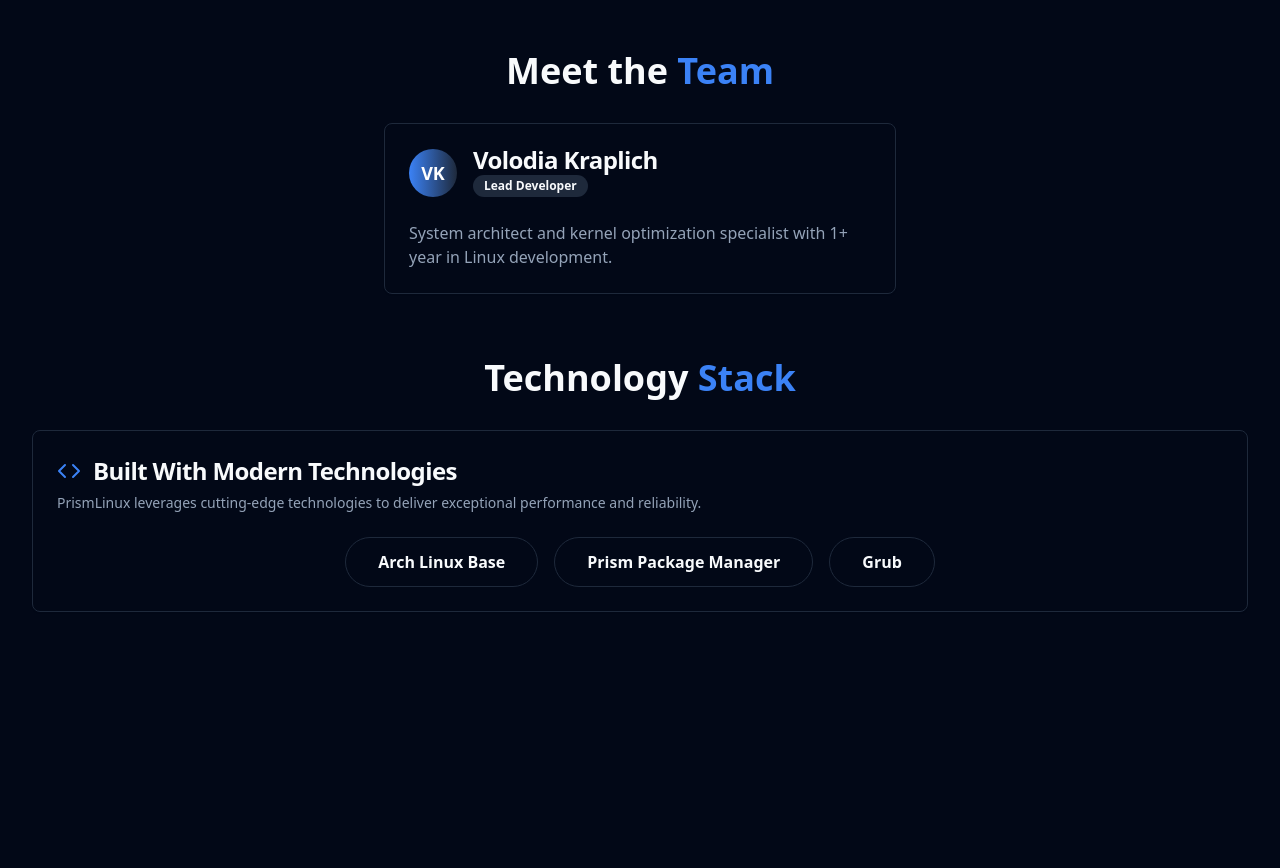
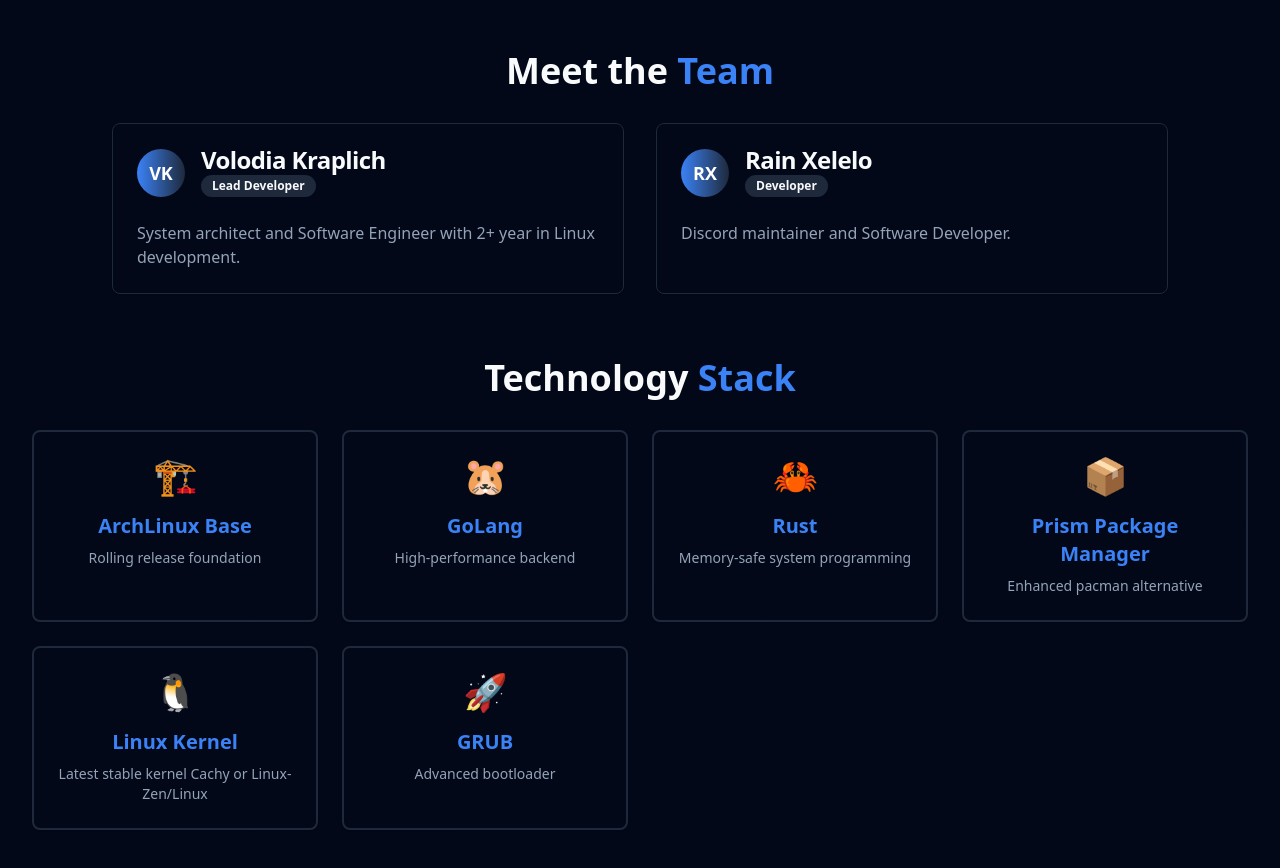
Before and after one commit to PrismLinux/prismlinux.org, a Next.js app: page /about in a window 1280 px wide. Shown: the part 1000-1868 px from the top of the page. Before the commit the page ends 1756 px from the top, so only its background shows below. Built offline with nearby package versions, Linux system fonts and the light colour scheme.

Commit message:
update layout and about

```diff
--- a/app/about/page.tsx
+++ b/app/about/page.tsx
@@ -1,27 +1,54 @@
-import type { Metadata } from "next"
-import { Card, CardContent, CardDescription, CardHeader, CardTitle } from "@/components/ui/card"
-import { Badge } from "@/components/ui/badge"
-import { Target, Users, Code, Shield, Zap, Heart } from "lucide-react"
+import type { Metadata } from "next";
+import {
+  Card,
+  CardContent,
+  CardDescription,
+  CardHeader,
+  CardTitle,
+} from "@/components/ui/card";
+import { Badge } from "@/components/ui/badge";
+import { Target, Users, Code, Shield, Zap, Heart } from "lucide-react";
 
 export const metadata: Metadata = {
   title: "About PrismLinux - Our Vision and Mission",
   description:
     "Learn about PrismLinux vision, mission, and the team behind this innovative Arch-based Linux distribution.",
-}
+};
 
 const teamMembers = [
   {
     name: "Volodia Kraplich",
     role: "Lead Developer",
-    description: "System architect and kernel optimization specialist with 1+ year in Linux development.",
+    description:
+      "System architect and Software Engineer with 2+ year in Linux development.",
   },
-]
+  {
+    name: "Rain Xelelo",
+    role: "Developer",
+    description: "Discord maintainer and Software Developer.",
+  },
+];
 
 const technologies = [
-  "Arch Linux Base",
-  "Prism Package Manager",
-  "Grub",
-]
+  {
+    name: "ArchLinux Base",
+    icon: "🏗️",
+    description: "Rolling release foundation",
+  },
+  { name: "GoLang", icon: "🐹", description: "High-performance backend" },
+  { name: "Rust", icon: "🦀", description: "Memory-safe system programming" },
+  {
+    name: "Prism Package Manager",
+    icon: "📦",
+    description: "Enhanced pacman alternative",
+  },
+  {
+    name: "Linux Kernel",
+    icon: "🐧",
+    description: "Latest stable kernel Cachy or Linux-Zen/Linux",
+  },
+  { name: "GRUB", icon: "🚀", description: "Advanced bootloader" },
+];
 
 export default function AboutPage() {
   return (
@@ -45,13 +72,15 @@
           </CardHeader>
           <CardContent className="space-y-4">
             <p className="text-muted-foreground">
-              PrismLinux was created to bridge the gap between performance, security, and usability in the Linux
-              ecosystem. We believe that users shouldn't have to choose between a system that's fast, secure, or easy to
-              use.
+              PrismLinux was created to bridge the gap between performance,
+              security, and usability in the Linux ecosystem. We believe that
+              users shouldn't have to choose between a system that's fast,
+              secure, or easy to use.
             </p>
             <p className="text-muted-foreground">
-              Our mission is to provide a Linux distribution that excels in all areas - from gaming performance to
-              development workflows, from content creation to system security.
+              Our mission is to provide a Linux distribution that excels in all
+              areas - from gaming performance to development workflows, from
+              content creation to system security.
             </p>
           </CardContent>
         </Card>
@@ -59,18 +88,19 @@
         <Card className="hover:glow-effect transition-all duration-300">
           <CardHeader>
             <CardTitle className="flex items-center text-2xl">
-              <Heart className="mr-3 h-6 w-6 text-accent" />
+              <Heart className="mr-3 h-6 w-6 text-primary" />
               Our Philosophy
             </CardTitle>
           </CardHeader>
           <CardContent className="space-y-4">
             <p className="text-muted-foreground">
-              We believe in the power of open source and community-driven development. PrismLinux is built by users, for
-              users, with transparency and collaboration at its core.
+              We believe in the power of open source and community-driven
+              development. PrismLinux is built by users, for users, with
+              transparency and collaboration at its core.
             </p>
             <p className="text-muted-foreground">
-              Every decision we make is guided by three principles: performance optimization, security hardening, and
-              user experience enhancement.
+              Every decision we make is guided by three principles: performance
+              optimization, security hardening, and user experience enhancement.
             </p>
           </CardContent>
         </Card>
@@ -88,34 +118,37 @@
             </CardHeader>
             <CardContent>
               <p className="text-muted-foreground">
-                Existing distributions often compromise performance for compatibility. We optimized every component for
-                maximum speed and efficiency.
+                Existing distributions often compromise performance for
+                compatibility. We optimized every component for maximum speed
+                and efficiency.
               </p>
             </CardContent>
           </Card>
 
           <Card className="text-center hover:glow-effect transition-all duration-300">
             <CardHeader>
-              <Shield className="h-12 w-12 text-accent mx-auto" />
+              <Shield className="h-12 w-12 text-primary mx-auto" />
               <CardTitle>Security by Design</CardTitle>
             </CardHeader>
             <CardContent>
               <p className="text-muted-foreground">
-                Security shouldn't be an afterthought. PrismLinux implements security best practices from the ground up,
-                protecting users without compromising usability.
+                Security shouldn't be an afterthought. PrismLinux implements
+                security best practices from the ground up, protecting users
+                without compromising usability.
               </p>
             </CardContent>
           </Card>
 
           <Card className="text-center hover:glow-effect transition-all duration-300">
             <CardHeader>
-              <Users className="h-12 w-12 text-secondary mx-auto" />
+              <Users className="h-12 w-12 text-primary mx-auto" />
               <CardTitle>Community Driven</CardTitle>
             </CardHeader>
             <CardContent>
               <p className="text-muted-foreground">
-                We listen to our community and build features that users actually need. Every update is shaped by real
-                user feedback and requirements.
+                We listen to our community and build features that users
+                actually need. Every update is shaped by real user feedback and
+                requirements.
               </p>
             </CardContent>
           </Card>
@@ -128,7 +161,10 @@
         </h2>
         <div className="flex flex-wrap justify-center gap-8">
           {teamMembers.map((member, index) => (
-            <Card key={index} className="hover:glow-effect transition-all duration-300 w-full max-w-lg">
+            <Card
+              key={index}
+              className="hover:glow-effect transition-all duration-300 w-full max-w-lg"
+            >
               <CardHeader>
                 <div className="flex items-center space-x-4">
                   <div className="w-12 h-12 rounded-full bg-gradient-to-r from-primary to-secondary flex items-center justify-center text-white font-bold text-lg">
@@ -155,27 +191,29 @@
         <h2 className="text-3xl md:text-4xl font-bold text-center mb-8">
           Technology <span className="text-primary">Stack</span>
         </h2>
-        <Card className="hover:glow-effect transition-all duration-300">
-          <CardHeader>
-            <CardTitle className="flex items-center text-2xl">
-              <Code className="mr-3 h-6 w-6 text-primary" />
-              Built With Modern Technologies
-            </CardTitle>
-            <CardDescription>
-              PrismLinux leverages cutting-edge technologies to deliver exceptional performance and reliability.
-            </CardDescription>
-          </CardHeader>
-          <CardContent>
-            <div className="flex flex-wrap justify-center gap-4">
-              {technologies.map((tech, index) => (
-                <Badge key={index} variant="outline" className="justify-center px-8 py-3 text-base">
-                  {tech}
-                </Badge>
-              ))}
-            </div>
-          </CardContent>
-        </Card>
+
+        {/* Option 1: Modern Cards Grid */}
+        <div className="grid grid-cols-1 md:grid-cols-2 lg:grid-cols-4 gap-6">
+          {technologies.map((tech, index) => (
+            <Card
+              key={index}
+              className="group hover:glow-effect transition-all duration-300 hover:scale-105 bg-gradient-to-br from-background to-background/50 border-2 hover:border-primary/50"
+            >
+              <CardContent className="p-6 text-center">
+                <div className="text-4xl mb-4 group-hover:scale-110 transition-transform duration-300">
+                  {tech.icon}
+                </div>
+                <h3 className="text-xl font-bold mb-2 text-primary">
+                  {tech.name}
+                </h3>
+                <p className="text-muted-foreground text-sm">
+                  {tech.description}
+                </p>
+              </CardContent>
+            </Card>
+          ))}
+        </div>
       </div>
     </div>
-  )
+  );
 }
--- a/app/layout.tsx
+++ b/app/layout.tsx
@@ -33,12 +33,6 @@
     type: "website",
     url: "https://prismlinux.org",
   },
-  twitter: {
-    card: "summary_large_image",
-    title: "PrismLinux - High-Performance Arch-Based Distribution",
-    description:
-      "Experience the future of Linux with PrismLinux - optimized for gamers, developers, and creators.",
-  },
 };
 
 export default function RootLayout({
```
